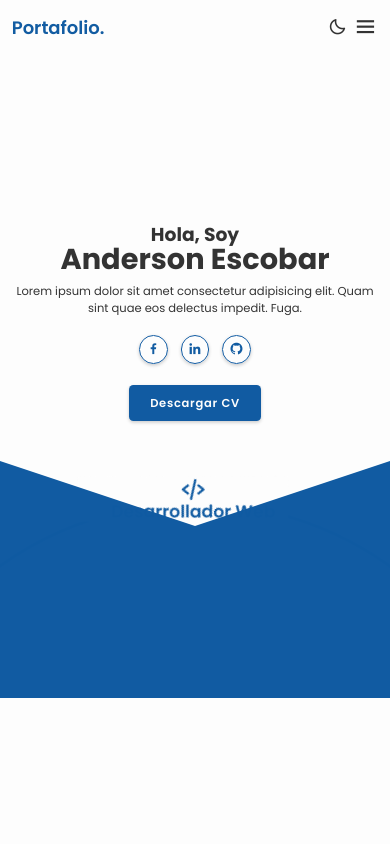
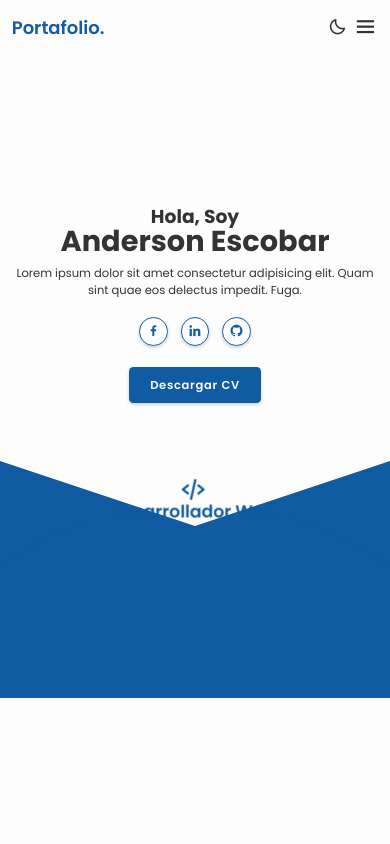
Before and after one commit to HITMANXXX/Portafolio-Personal, a plain HTML site: page index.html in a window 390 px wide. Shown: the top 844 px of the page. Drawn offline with nearby package versions, Linux system fonts and the light colour scheme.

Commit message:
Update style.css

```diff
--- a/css/style.css
+++ b/css/style.css
@@ -902,7 +902,7 @@ span {
   }
 
   .home {
-    padding: 0 3% 30rem;
+    padding: 0 3% 35rem;
   }
 
   .home .profession-box .profession:nth-child(1) {
```
